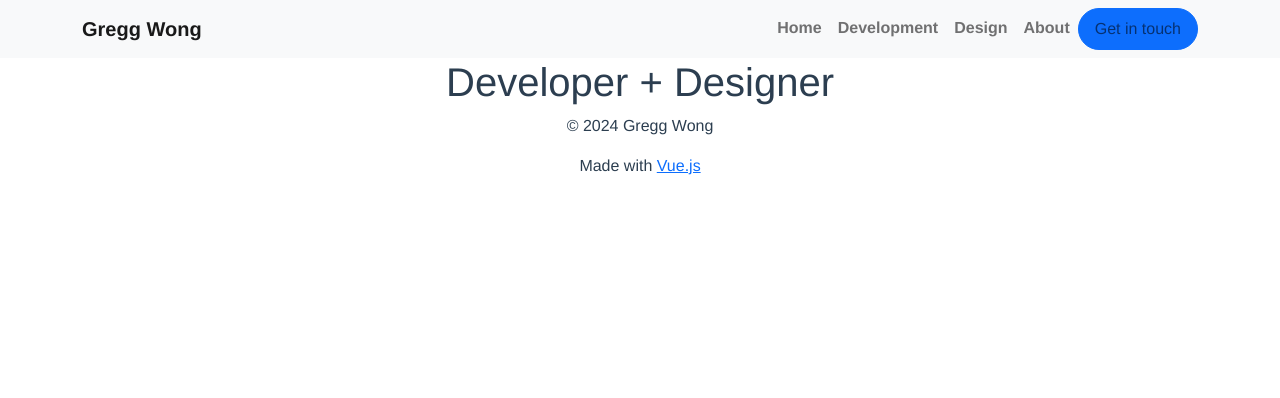
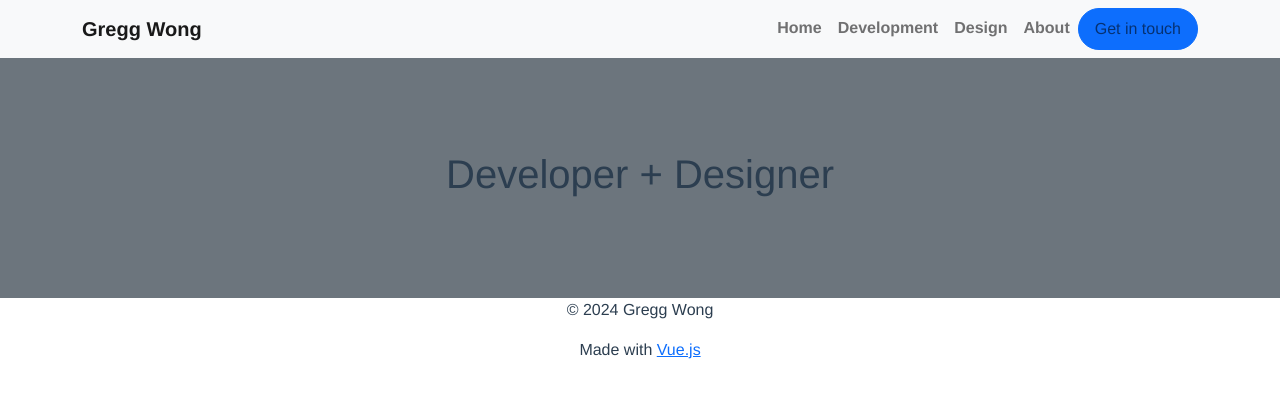
Before and after one commit to Jon-Mykal/personal-website, a Vue app: page / in a window 1280 px wide. Shown: the top 398 px of the page. Built offline with nearby package versions, Linux system fonts and the light colour scheme.

Commit message:
Add main style for hero

```diff
--- a/src/components/Hero.vue
+++ b/src/components/Hero.vue
@@ -1,6 +1,7 @@
 <template>
-        <h1>{{pageTitle}}</h1>
-
+        <section class="bg-secondary hero-main d-flex justify-content-center align-items-center">
+            <h1>{{pageTitle}}</h1>
+        </section>
 </template>
 
 <script>
@@ -20,5 +21,7 @@ export default {
 </script>
 
 <style scoped>
-
+.hero-main {
+    height: 15rem;
+}
 </style>
```
